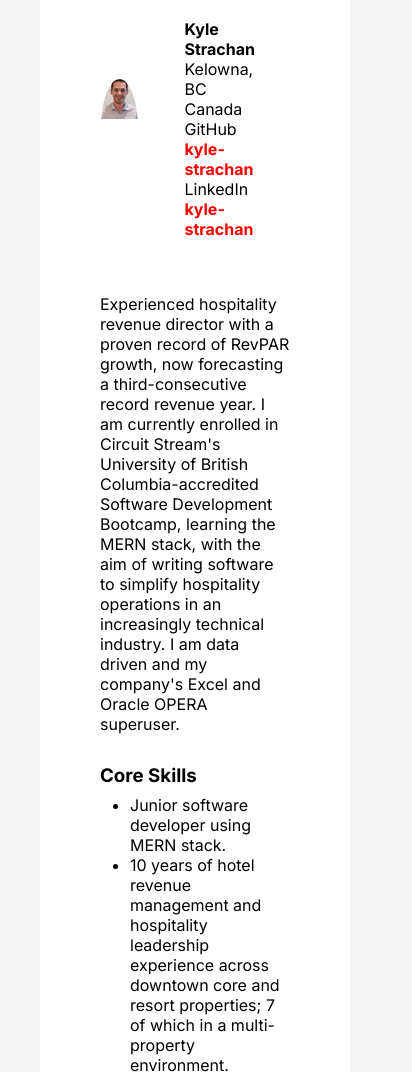
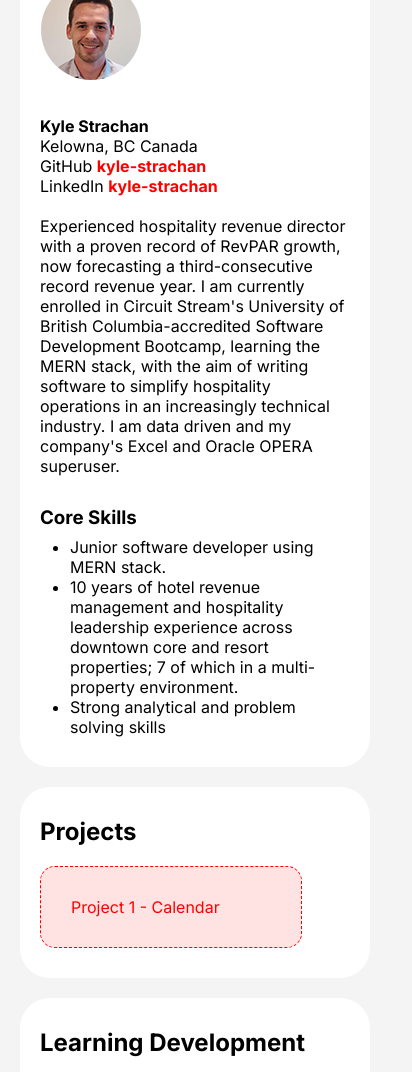
Before and after one commit to kyle-strachan/kylestrachan-site, a plain HTML site: page about.html in a window 390 px wide. Shown: the part 175-1247 px from the top of the page, 412 px wide, since content can reach past the window. Drawn offline with Linux system fonts and the light colour scheme.

Commit message:
Applied mobile fixes

```diff
--- a/about.html
+++ b/about.html
@@ -10,7 +10,7 @@
       type="text/css"
       media="all"
     />
-    <link rel="stylesheet" href="./css/styles.css" />
+    <link rel="stylesheet" href="./css/styles.css?v=1.0" />
   </head>
   <body>
     <div class="container">
--- a/css/styles.css
+++ b/css/styles.css
@@ -9,6 +9,12 @@ body {
   font-family: sans-serif;
   margin: 0;
   padding: 40px;
+}
+
+@media screen and (max-width: 600px) {
+  body {
+    padding: 30px 20px;
+  }
 }
 
 h2 {
@@ -45,9 +51,21 @@ ul {
   border-radius: 30px;
 }
 
+@media screen and (max-width: 600px) {
+  .container {
+    padding: 30px 20px;
+  }
+}
+
 .profile-cols {
   display: flex;
   align-items: center;
+}
+
+@media screen and (max-width: 600px) {
+  .profile-cols {
+    display: block;
+  }
 }
 
 .profile-picture {
@@ -69,6 +87,11 @@ ul {
 .profile-details {
   padding: 35px;
 }
+@media screen and (max-width: 600px ){
+  .profile-details {
+    padding: 0px;
+  }
+}
 
 .project-blocks {
   /* display: flex; */
@@ -78,7 +101,7 @@ ul {
 .project {
   padding: 30px;
   background-color: white;
-  width: 250px;
+  width: 200px;
   border: 1px dashed red;
   border-radius: 15px;
   background-color: rgb(255, 227, 227);
```
